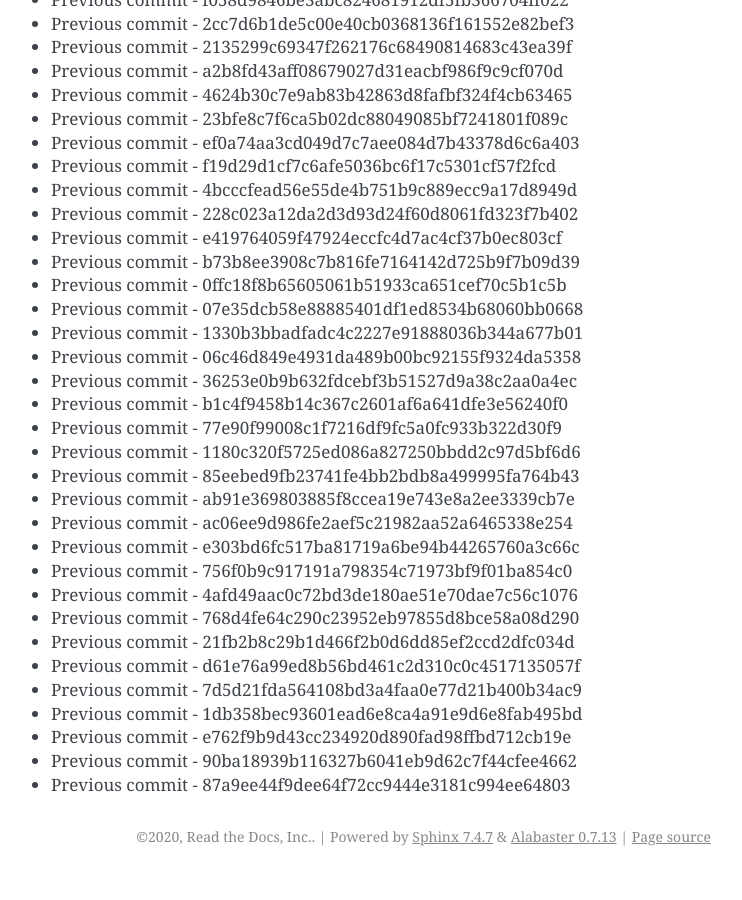
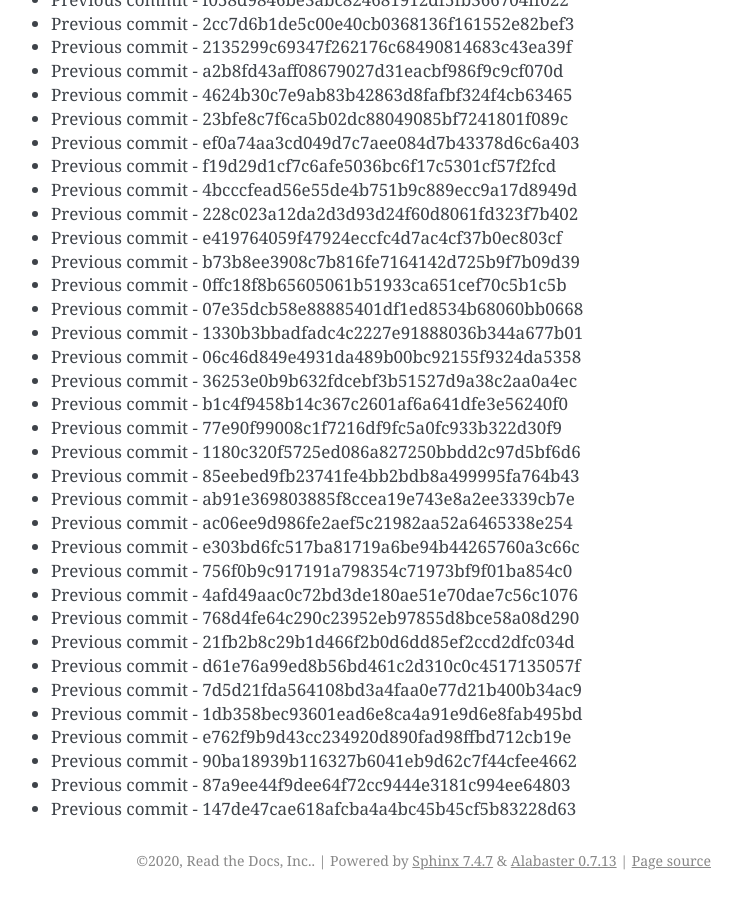
Before and after one commit to readthedocs/rtd-git-stresstest, a Sphinx documentation site: the page built from docs/updates.rst, in a window 1280 px wide and 900 px high, scrolled down 66002 px. Shown: the whole window, without its empty margins (399-1141 px from the left). Built offline with Sphinx 7.4.7, drawn with Linux system fonts in a browser that asks for light colours; before the commit the page ends 66878 px from its top, so only the background shows below that.

Commit message:
Generating commit from previous: 147de47cae618afcba4a4bc45b45cf5b83228d63

```diff
--- a/docs/updates.rst
+++ b/docs/updates.rst
@@ -2805,3 +2805,4 @@ It can be tested for any performance characteristics.
 * Previous commit - e762f9b9d43cc234920d890fad98ffbd712cb19e
 * Previous commit - 90ba18939b116327b6041eb9d62c7f44cfee4662
 * Previous commit - 87a9ee44f9dee64f72cc9444e3181c994ee64803
+* Previous commit - 147de47cae618afcba4a4bc45b45cf5b83228d63
```
